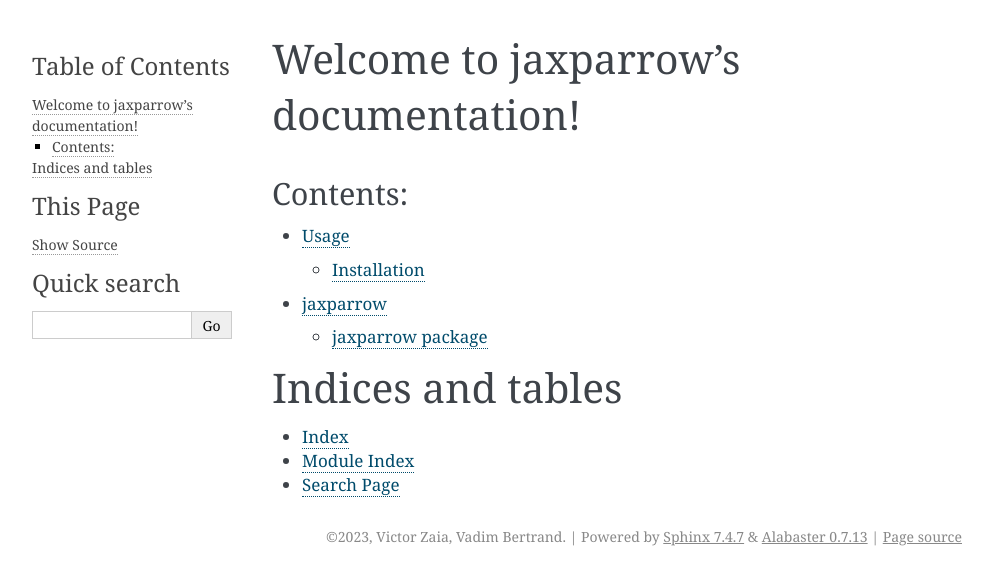
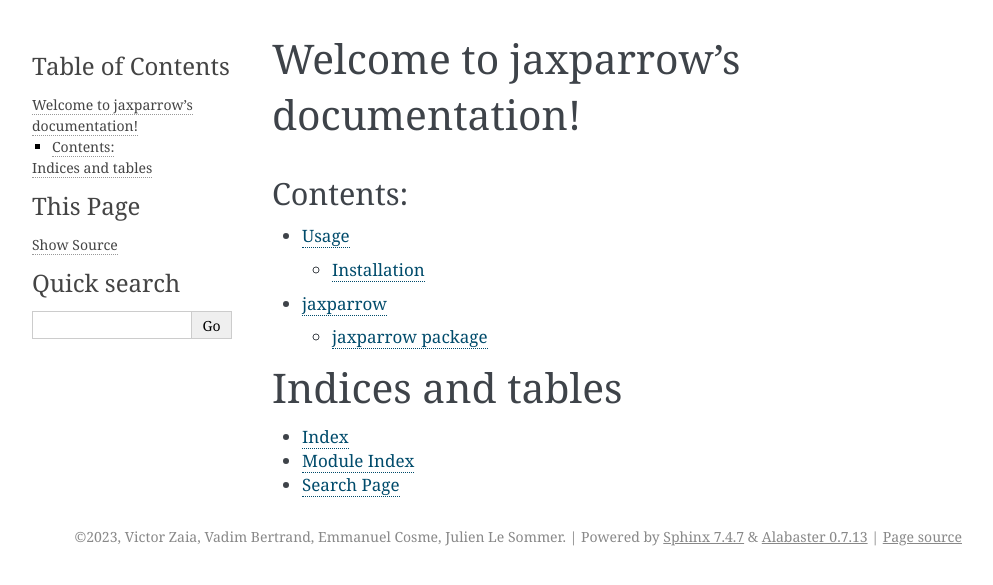
Before and after one commit to meom-group/jaxparrow, a Sphinx documentation site: the page built from docs/index.rst, in a window 1280 px wide. Shown: the top 585 px of the page, without its empty margins (148-1141 px from the left). Built offline with Sphinx 7.4.7, drawn with Linux system fonts in a browser that asks for light colours.

Commit message:
small impr. to the notebooks

```diff
--- a/docs/conf.py
+++ b/docs/conf.py
@@ -15,8 +15,8 @@
 # https://www.sphinx-doc.org/en/master/usage/configuration.html#project-information
 
 project = 'jaxparrow'
-copyright = '2023, Victor Zaia, Vadim Bertrand'
-author = 'Victor Zaia, Vadim Bertrand'
+copyright = '2023, Victor Zaia, Vadim Bertrand, Emmanuel Cosme, Julien Le Sommer'
+author = 'Victor Zaia, Vadim Bertrand, Emmanuel Cosme, Julien Le Sommer'
 release = '0.0.1'
 
 # -- General configuration ---------------------------------------------------
--- a/pyproject.toml
+++ b/pyproject.toml
@@ -13,7 +13,7 @@
 description = "Computes the inversion of the cyclogeostrophic balance based on a variational formulation approach, using JAX"
 readme = "README.md"
 requires-python = ">=3.9"
-keywords = ["jax", "cyclogeostrophy", "geostrophy", "flow", "swirl"]
+keywords = ["cyclogeostrophy", "eddy", "flow", "geostrophy", "jax", "swirl", "velocity"]
 license = {text = "Apache-2.0"}
 classifiers = [
     "Programming Language :: Python :: 3",
```
Also changed, not shown: 2 other files.
